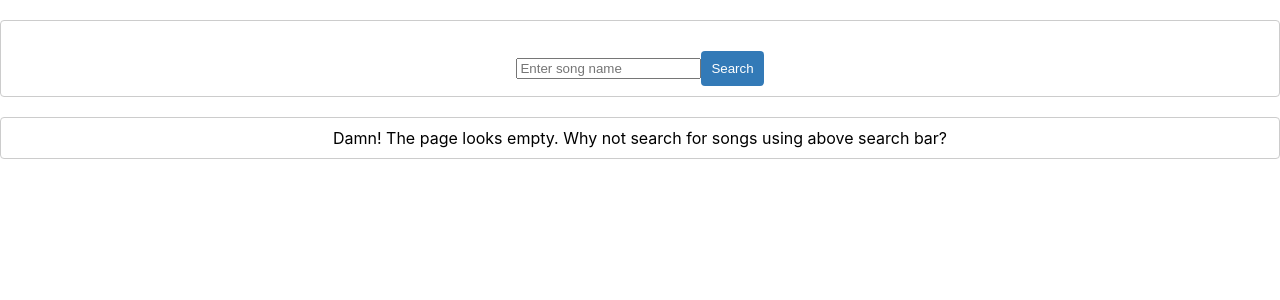
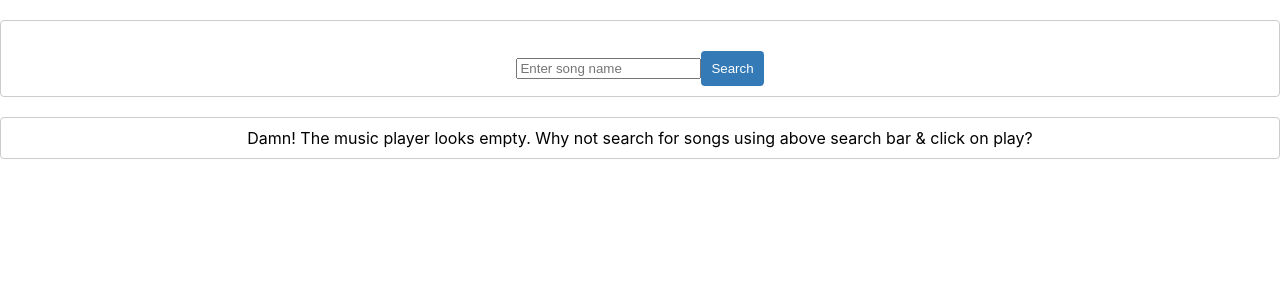
Before and after one commit to Akshay-Arjun/Web-Music, a React (Create React App) app: page / in a window 1280 px wide. Shown: the top 300 px of the page. Built offline with nearby package versions, Linux system fonts and the light colour scheme.

Commit message:
Update MusicPlayer.js

```diff
--- a/src/MusicPlayer.js
+++ b/src/MusicPlayer.js
@@ -20,7 +20,7 @@ function MusicPlayer({ selectedSong, handleDownload }) {
   }, [selectedSong]);
 
   if (!selectedSong) {
-    return <div className="music-player"> Damn! The page looks empty. Why not search for songs using above search bar?</div>;
+    return <div className="music-player"> Damn! The music player looks empty. Why not search for songs using above search bar & click on play?</div>;
   }
 
   const handlePlay = () => {
```
